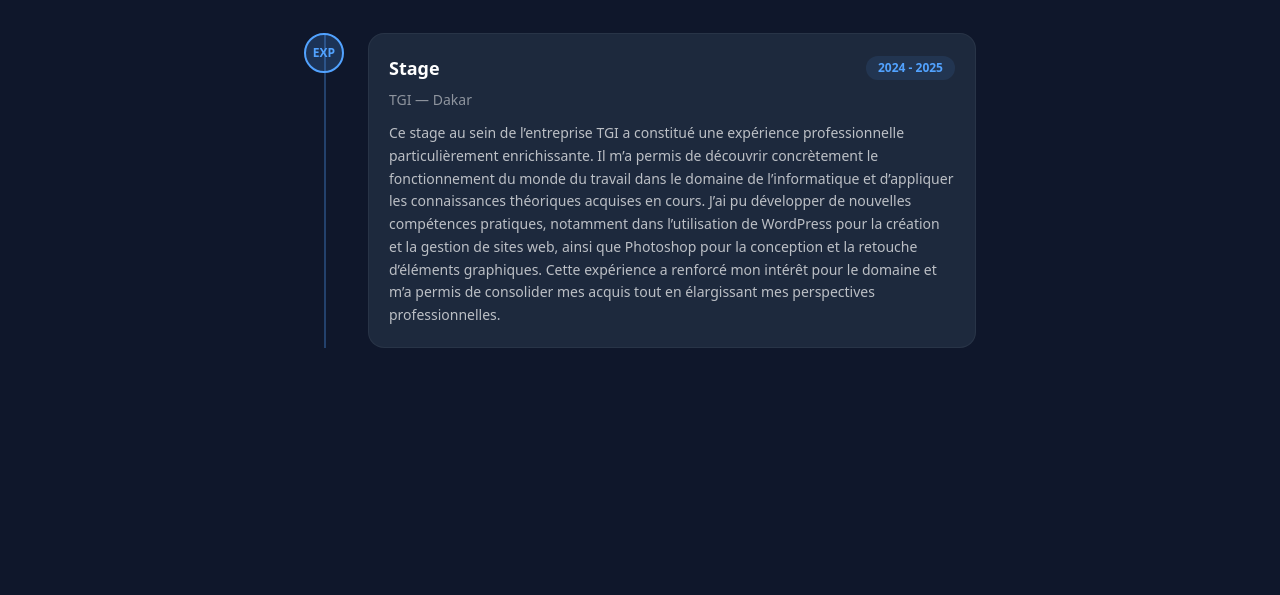
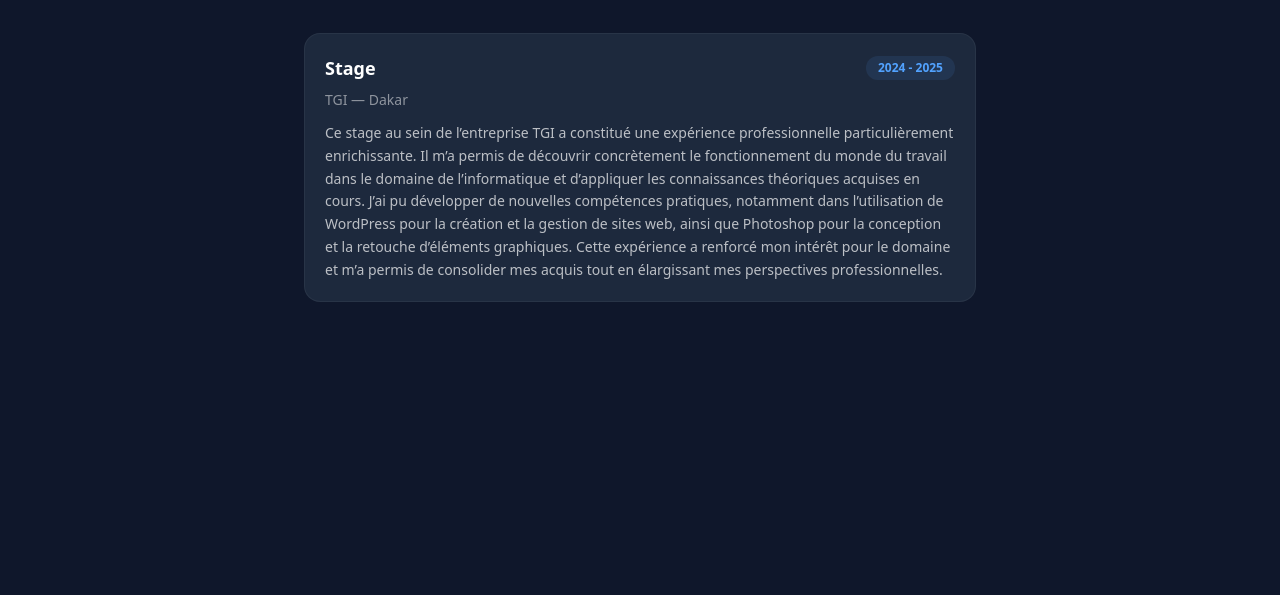
Before and after one commit to CHEIDI1/portfolio, a website: page EXPERIENCE.HTML in a window 1280 px wide. Shown: the part 145-740 px from the top of the page. Drawn offline with Linux system fonts and the light colour scheme.

Commit message:
mise à jour expérience et parcours

```diff
--- a/EXPERIENCE.HTML
+++ b/EXPERIENCE.HTML
@@ -6,7 +6,7 @@
     <link href="output.css" rel="stylesheet">
     <title>Portfolio de Cheikh</title>
 </head>
-<body class="bg-slate-900 text-white overflow-hidden">
+<body class="bg-slate-900 text-white   ">
 
    <!-- NAVBAR -->
 <div class="bg-slate-800 shadow px-4 py-3">
@@ -52,14 +52,11 @@
 
     <div class="relative flex flex-col gap-8 w-full max-w-2xl">
 
-        <!-- Ligne verticale -->
-        <div class="absolute left-5 top-0 bottom-0 w-0.5 bg-blue-400/30"></div>
+
 
         <!-- Stage -->
         <div class="flex gap-6 items-start">
-            <div class="z-10 w-10 h-10 rounded-full bg-blue-400/20 border-2 border-blue-400 flex items-center justify-center shrink-0">
-                <span class="text-blue-400 font-black text-xs">EXP</span>
-            </div>
+
             <div class="bg-slate-800 rounded-2xl p-5 flex-1 border border-white/5">
                 <div class="flex items-center justify-between mb-2 flex-wrap gap-2">
                     <h2 class="text-white font-bold text-lg">Stage</h2>
```
Also changed, not shown: PARCOUR.HTML (+2 -1 lines), output.css.
